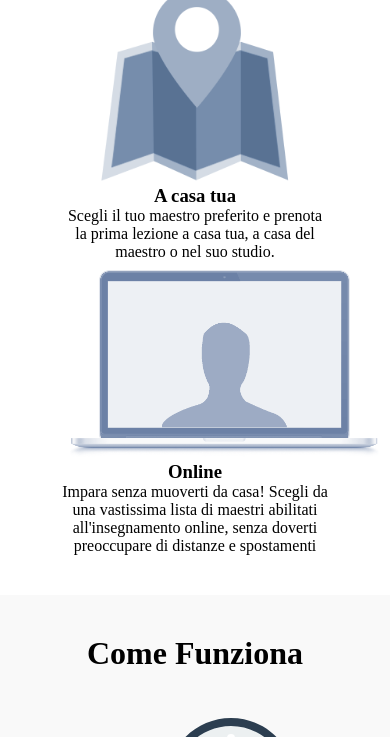
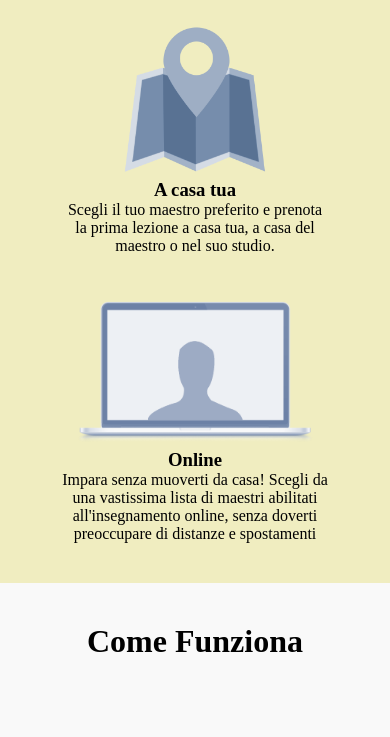
Before and after one commit to leitongchen/html-css-resp-wannabe-12bool, a plain HTML site: page index.html in a window 390 px wide. Shown: the part 92-829 px from the top of the page. Drawn offline with Linux system fonts and the light colour scheme.

Commit message:
aggiunta media queries su file style

```diff
--- a/styles/12bool.css
+++ b/styles/12bool.css
@@ -71,10 +71,6 @@
 .col-lg-12 {
     width: calc((100% / 12) * 12);
 }
-
-
-
-
 
 
 /* risoluzione XS - small devices */
--- a/styles/style.css
+++ b/styles/style.css
@@ -18,15 +18,13 @@
 }
 
 /* BLOCCO LEZIONI */
-#lezioni .row img {
-  /* per centrare orizzontalmente */
-  display: block;
-  margin-right: auto;
-  margin-left: auto;
+#lezioni {
+  text-align: center;
 }
 
-#lezioni {
-  text-align: center;
+#lezioni [class*="col-"]:not(:last-child),
+#lezioni h1 {
+  margin-bottom: 40px;
 }
 
 /* BLOCCO STEPS */
@@ -38,13 +36,17 @@
   margin-bottom: 40px;
 }
 
+#steps [class*="col-"] {
+  margin-top: 40px;
+}
+
 /* BLOCCO PERCHE */
 #why {
   text-align: center;
 }
 
 #why [class*="col-"] {
-  margin-top: 80px;
+  margin-top: 40px;
 }
 
 #why .row img {
@@ -53,14 +55,30 @@
   padding: 30px
 }
 
-
 /* COMMON */
 img {
   height: 200px;
 }
 
 
+
 /* risoluzione XS - small devices */
 @media all and (max-width: 767px) {
 
+  img {
+    height: 150px;
+  }
+
+  .container:nth-child(odd) {
+    background-color: rgb(240, 237, 192);
+  }
 }
+
+/* risoluzione MD - medium devices */
+@media screen and (min-width: 768px) and (max-width: 991px) {
+
+  #steps [class*="col-"] {
+    margin-bottom: 40px;
+  }
+
+}
```
